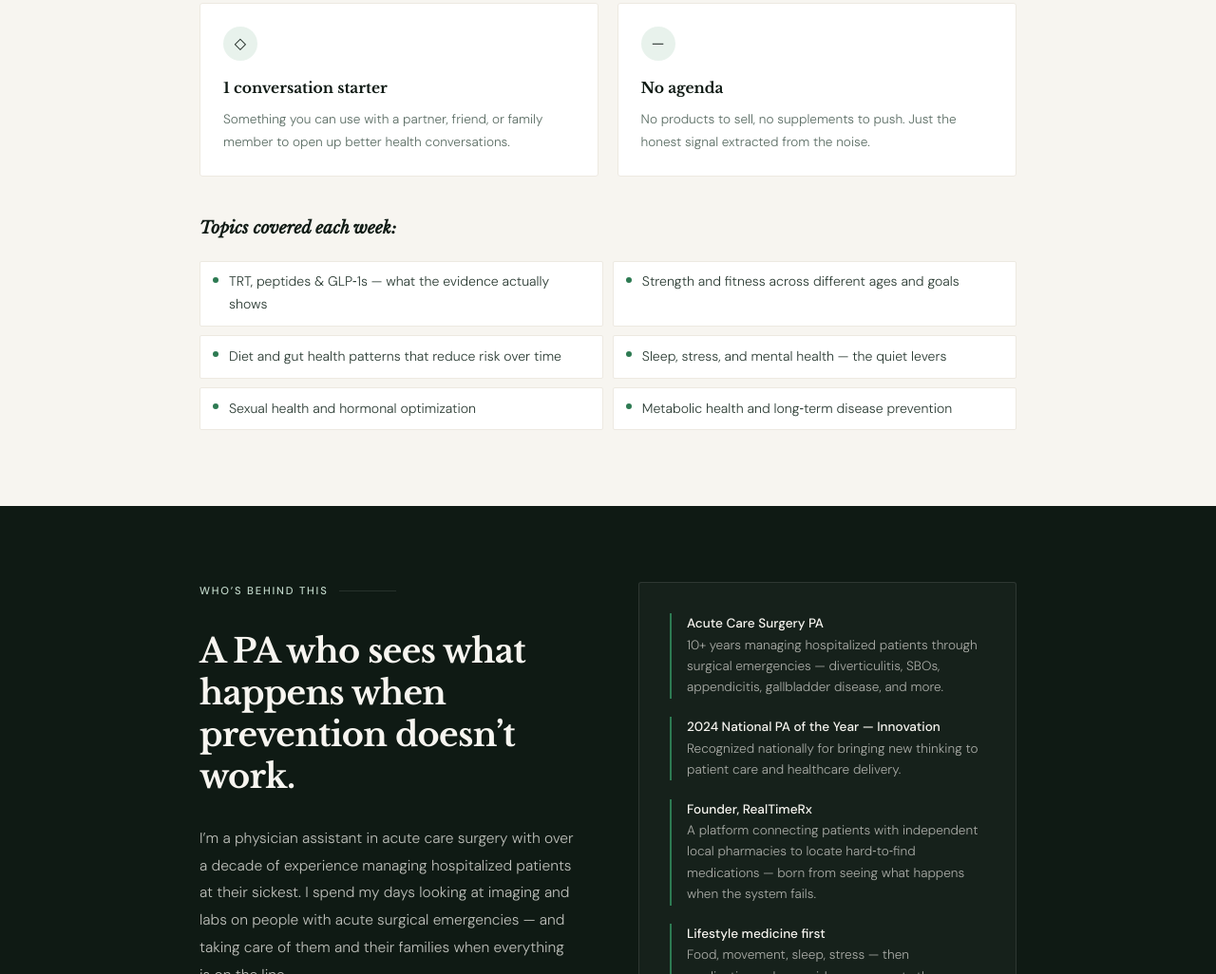
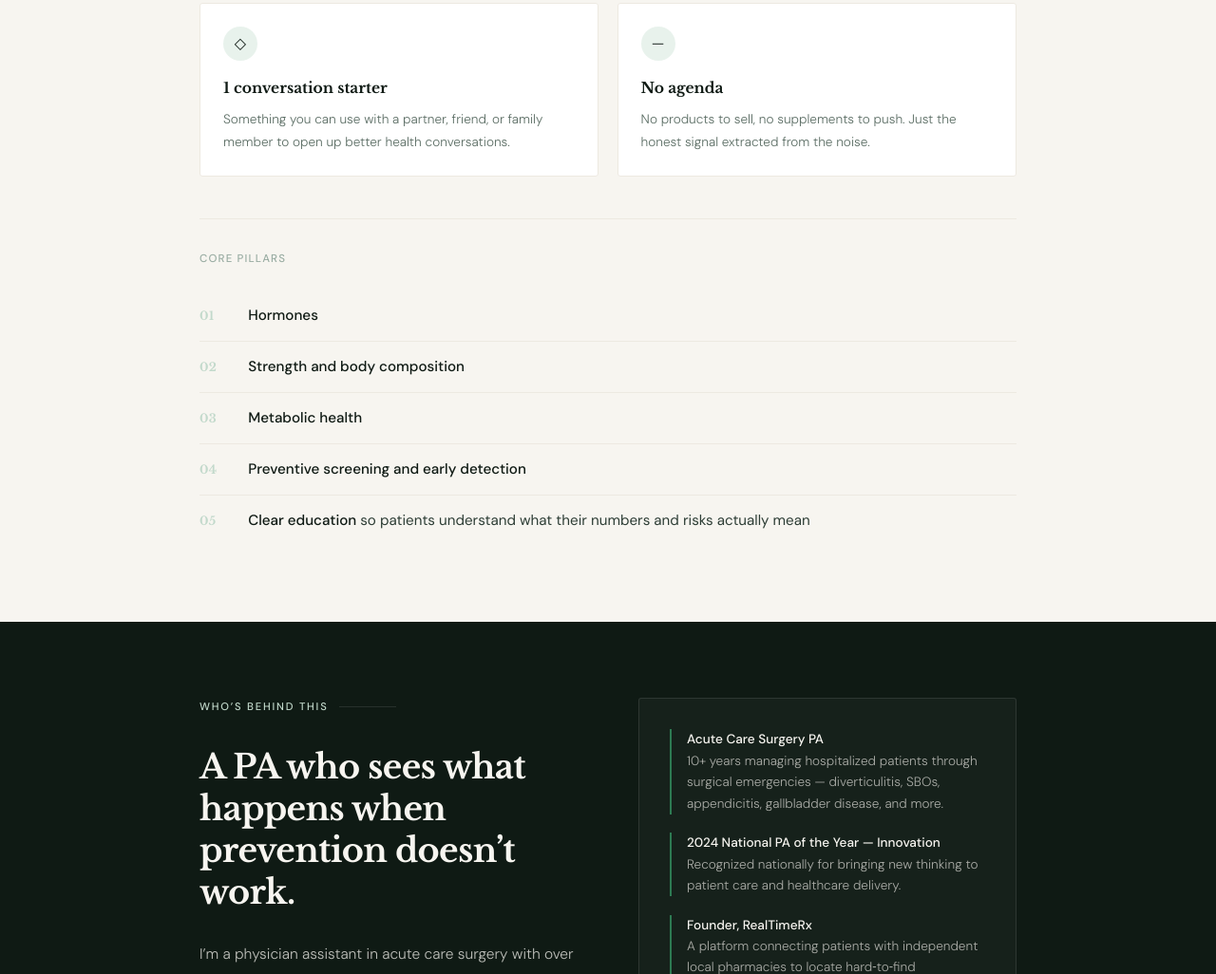
Before and after one commit to haydensklarow88/evidencebasedhealth.me, a plain HTML site: page index.html in a window 1280 px wide. Shown: the part 2213-3239 px from the top of the page at 95% size. Drawn offline with nearby package versions, Linux system fonts and the light colour scheme.

Commit message:
design: replace topics grid with clean Core pillars numbered list

```diff
--- a/index.html
+++ b/index.html
@@ -390,39 +390,50 @@
     line-height: 1.7;
   }
 
-  .topics-list-grid {
-    margin-top: 2.5rem;
+  .pillar-block {
+    margin-top: 2.8rem;
+    padding-top: 2rem;
+    border-top: 1px solid var(--paper-warm);
   }
-  .topics-list-grid h3 {
+  .pillar-block-label {
+    font-family: var(--sans);
+    font-size: 0.72rem;
+    font-weight: 500;
+    letter-spacing: 0.1em;
+    text-transform: uppercase;
+    color: var(--ink-faint);
+    margin-bottom: 1.4rem;
+  }
+  .pillar-list {
+    display: flex;
+    flex-direction: column;
+  }
+  .pillar-item {
+    display: grid;
+    grid-template-columns: 2.2rem 1fr;
+    align-items: baseline;
+    gap: 1rem;
+    padding: 0.95rem 0;
+    border-bottom: 1px solid var(--paper-warm);
+  }
+  .pillar-item:last-child { border-bottom: none; }
+  .pillar-num {
     font-family: var(--serif);
-    font-size: 1.1rem;
+    font-size: 0.78rem;
     font-weight: 700;
-    font-style: italic;
+    color: var(--accent-rule);
+    letter-spacing: 0.02em;
+  }
+  .pillar-title {
+    font-family: var(--sans);
+    font-size: 0.95rem;
+    font-weight: 400;
+    color: var(--ink-mid);
+    line-height: 1.5;
+  }
+  .pillar-title strong {
+    font-weight: 500;
     color: var(--ink);
-    margin-bottom: 1.2rem;
-  }
-  .topics-columns {
-    display: grid;
-    grid-template-columns: 1fr 1fr;
-    gap: 0.6rem;
-  }
-  .topic-row {
-    display: flex;
-    align-items: flex-start;
-    gap: 0.7rem;
-    font-size: 0.88rem;
-    color: var(--ink-mid);
-    padding: 0.6rem 0.8rem;
-    background: var(--paper-card);
-    border: 1px solid var(--paper-warm);
-    border-radius: 2px;
-  }
-  .topic-dot {
-    width: 6px; height: 6px;
-    border-radius: 50%;
-    background: var(--accent-mid);
-    flex-shrink: 0;
-    margin-top: 0.4rem;
   }
 
   /* ── WHO I AM ── */
@@ -734,15 +745,29 @@
       </div>
     </div>
 
-    <div class="topics-list-grid reveal">
-      <h3>Topics covered each week:</h3>
-      <div class="topics-columns">
-        <div class="topic-row"><div class="topic-dot"></div>TRT, peptides &amp; GLP&#8209;1s &mdash; what the evidence actually shows</div>
-        <div class="topic-row"><div class="topic-dot"></div>Strength and fitness across different ages and goals</div>
-        <div class="topic-row"><div class="topic-dot"></div>Diet and gut health patterns that reduce risk over time</div>
-        <div class="topic-row"><div class="topic-dot"></div>Sleep, stress, and mental health &mdash; the quiet levers</div>
-        <div class="topic-row"><div class="topic-dot"></div>Sexual health and hormonal optimization</div>
-        <div class="topic-row"><div class="topic-dot"></div>Metabolic health and long&#8209;term disease prevention</div>
+    <div class="pillar-block reveal">
+      <div class="pillar-block-label">Core pillars</div>
+      <div class="pillar-list">
+        <div class="pillar-item">
+          <span class="pillar-num">01</span>
+          <span class="pillar-title"><strong>Hormones</strong></span>
+        </div>
+        <div class="pillar-item">
+          <span class="pillar-num">02</span>
+          <span class="pillar-title"><strong>Strength and body composition</strong></span>
+        </div>
+        <div class="pillar-item">
+          <span class="pillar-num">03</span>
+          <span class="pillar-title"><strong>Metabolic health</strong></span>
+        </div>
+        <div class="pillar-item">
+          <span class="pillar-num">04</span>
+          <span class="pillar-title"><strong>Preventive screening and early detection</strong></span>
+        </div>
+        <div class="pillar-item">
+          <span class="pillar-num">05</span>
+          <span class="pillar-title"><strong>Clear education</strong> so patients understand what their numbers and risks actually mean</span>
+        </div>
       </div>
     </div>
   </div>
```
